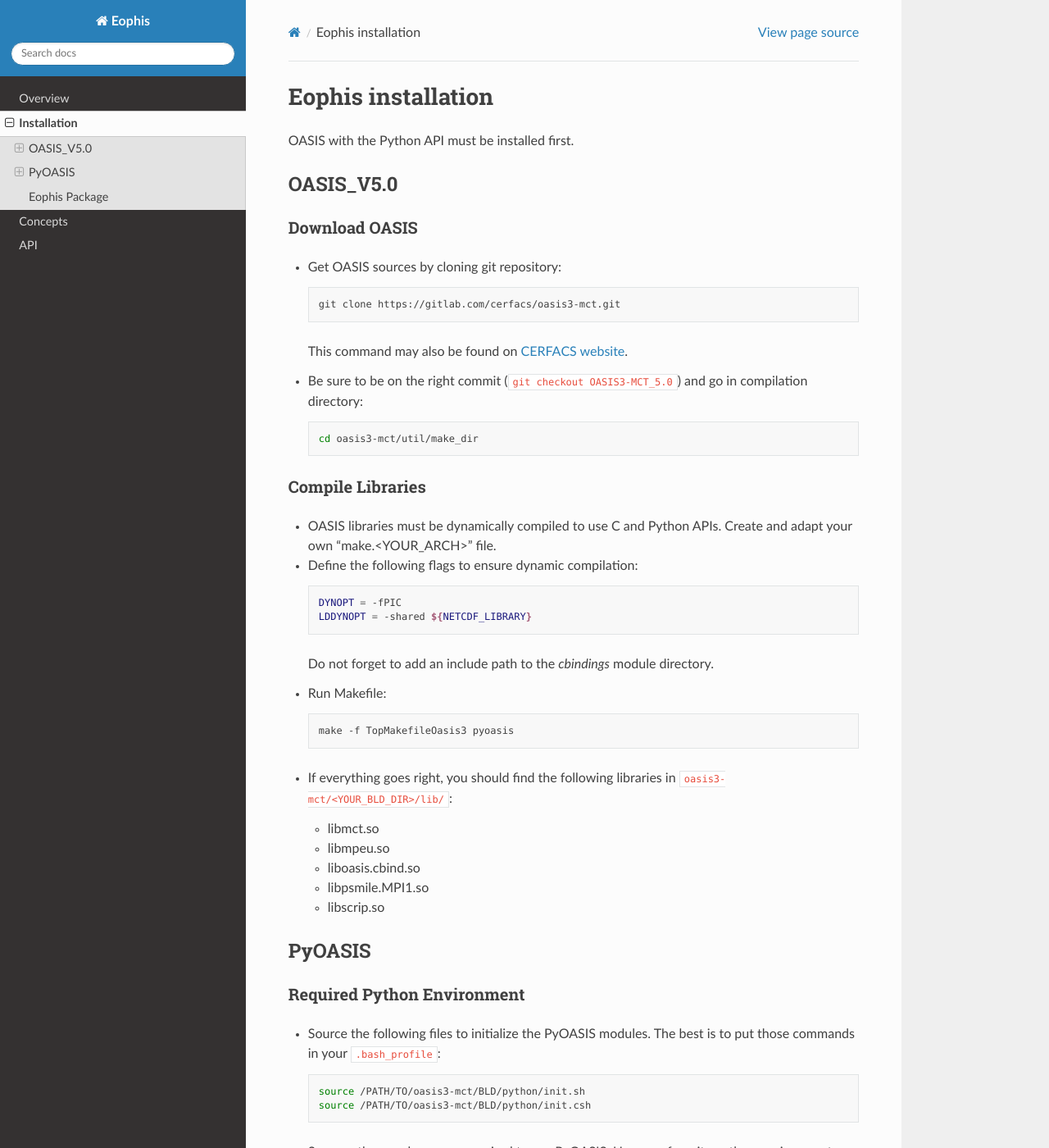
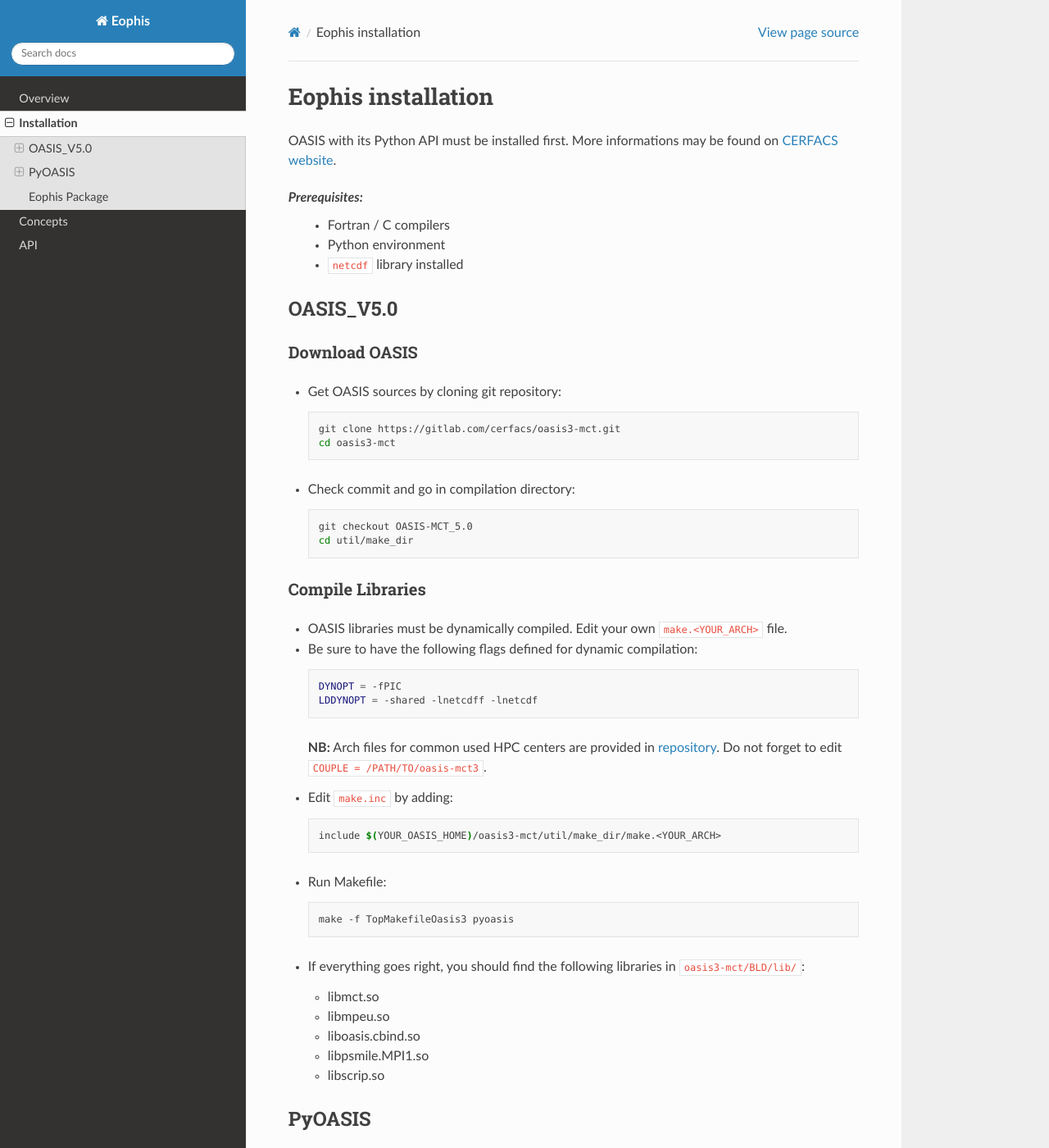
Before and after one commit to meom-group/eophis, a Sphinx documentation site: the page built from docs/source/install.rst, in a window 1280 px wide and 1400 px high. Shown: the whole window at 82% size. Built offline with Sphinx 7.4.7 and the Read the Docs theme 2.0.0, drawn with Linux system fonts in a browser that asks for light colours; some of the changed text lies outside the part shown.

Commit message:
docs and material for installation

```diff
--- a/docs/source/install.rst
+++ b/docs/source/install.rst
@@ -1,10 +1,16 @@
 Eophis installation
 ===================
 
-OASIS with the Python API must be installed first.
+OASIS with its Python API must be installed first. More informations may be found on `CERFACS website <https://oasis.cerfacs.fr/en/>`_.
+
+`Prerequisites:`
+   - Fortran / C compilers
+   - Python environment
+   - ``netcdf`` library installed
 
 OASIS_V5.0
 ----------
+
 
 Download OASIS
 ~~~~~~~~~~~~~~
@@ -14,28 +20,40 @@
   .. code-block:: bash
 
      git clone https://gitlab.com/cerfacs/oasis3-mct.git
+     cd oasis3-mct
 
-  This command may also be found on `CERFACS website <https://oasis.cerfacs.fr/en/>`_.
-
-- Be sure to be on the right commit (``git checkout OASIS3-MCT_5.0``) and go in compilation directory:
+- Check commit and go in compilation directory:
 
   .. code-block:: bash
 
-     cd oasis3-mct/util/make_dir
+     git checkout OASIS-MCT_5.0
+     cd util/make_dir
+
 
 Compile Libraries
 ~~~~~~~~~~~~~~~~~
 
-- OASIS libraries must be dynamically compiled to use C and Python APIs. Create and adapt your own "make.<YOUR_ARCH>" file.
+- OASIS libraries must be dynamically compiled. Edit your own ``make.<YOUR_ARCH>`` file.
 
-- Define the following flags to ensure dynamic compilation:
+
+- Be sure to have the following flags defined for dynamic compilation:
 
   .. code-block:: makefile
 
      DYNOPT = -fPIC
-     LDDYNOPT = -shared ${NETCDF_LIBRARY}
+     LDDYNOPT = -shared -lnetcdff -lnetcdf
 
-  Do not forget to add an include path to the `cbindings` module directory.
+
+  **NB:** Arch files for common used HPC centers are provided in `repository <https://github.com/meom-group/eophis/tree/main/docs/machine/arch>`_.
+  Do not forget to edit ``COUPLE = /PATH/TO/oasis-mct3``.
+
+
+- Edit ``make.inc`` by adding:
+
+  .. code-block:: bash
+
+     include $(YOUR_OASIS_HOME)/oasis3-mct/util/make_dir/make.<YOUR_ARCH>
+
 
 - Run Makefile:
 
@@ -55,16 +73,16 @@
 -------
 
 Required Python Environment
-~~~~~~~~~~~~~~~~~~~~~~~~~~
+~~~~~~~~~~~~~~~~~~~~~~~~~~~
 
-- Source the following files to initialize the PyOASIS modules. The best is to put those commands in your ``.bash_profile``:
+- Source the following files to initialize PyOASIS modules. The best is to put those commands in your ``.bash_profile``:
 
   .. code-block:: bash
 
      source /PATH/TO/oasis3-mct/BLD/python/init.sh
      source /PATH/TO/oasis3-mct/BLD/python/init.csh
 
-- Some python packages are required to use PyOASIS. Use your favorite python environment manager to install and load them:
+- Some python packages are required to use PyOASIS:
 
   - mpi4py
   - numpy
@@ -78,27 +96,44 @@
   - cartopy
   - pytest
 
-  **NB:** A conda environment file `pyoasis.yml` is provided in the repository.
+  **NB:** A conda environment file ``pyoasis.yml`` is provided in `repository <https://github.com/meom-group/eophis/tree/main/docs/machine/envs>`_ for the tests.
 
 Testing
 ~~~~~~~
 
-- Go in directory ``../oasis3-mct/pyoasis/tests`` and execute ``run_pytest.sh`` or directly type ``pytest`` command to run PyOASIS unit tests.
+- Go in directory ``../oasis3-mct/pyoasis/tests`` and type ``pytest`` command to run unit tests.
 
-- If successful, go in ``../oasis3-mct/pyoasis/`` and type ``make test`` to execute the OASIS Fortran, C and Python operating tests.
+- If successful, go in ``../oasis3-mct/pyoasis/`` and type ``make test`` to execute Fortran, C and Python operating tests.
+
+
 
 Eophis Package
 --------------
 
-- Clone a copy of the repository to your local machine.
+- Check or use the conda environment file ``eophis.yml`` provided in `repository <https://github.com/meom-group/eophis/tree/main/docs/machine/envs>`_ to install the required python packages.
+
+
+- Clone a copy of the Eophis repository to your local machine.
 
   .. code-block:: bash
 
-     git clone https://github.com/alexis-barge/eophis.git
-     cd eophis
+     git clone https://github.com/meom-group/eophis.git
 
-- Install Eophis package with pip:
+
+- Install Eophis with pip:
 
   .. code-block:: bash
 
+     cd eophis
      pip install .
+
+
+- Test Eophis:
+
+  .. code-block:: bash
+
+     cd tests/write_and_couple
+     make
+     # Should print
+     # TEST SUCCESSFUL
+     # END OF WRITE AND COUPLE TEST
```
Also changed, not shown: other parts of docs/source/install.rst (+1 -1 lines), docs/machine/envs/eophis.yml (renamed from docs/eophis.yml), docs/machine/envs/pyoasis.yml (renamed from docs/pyoasis.yml), 1 other file.
